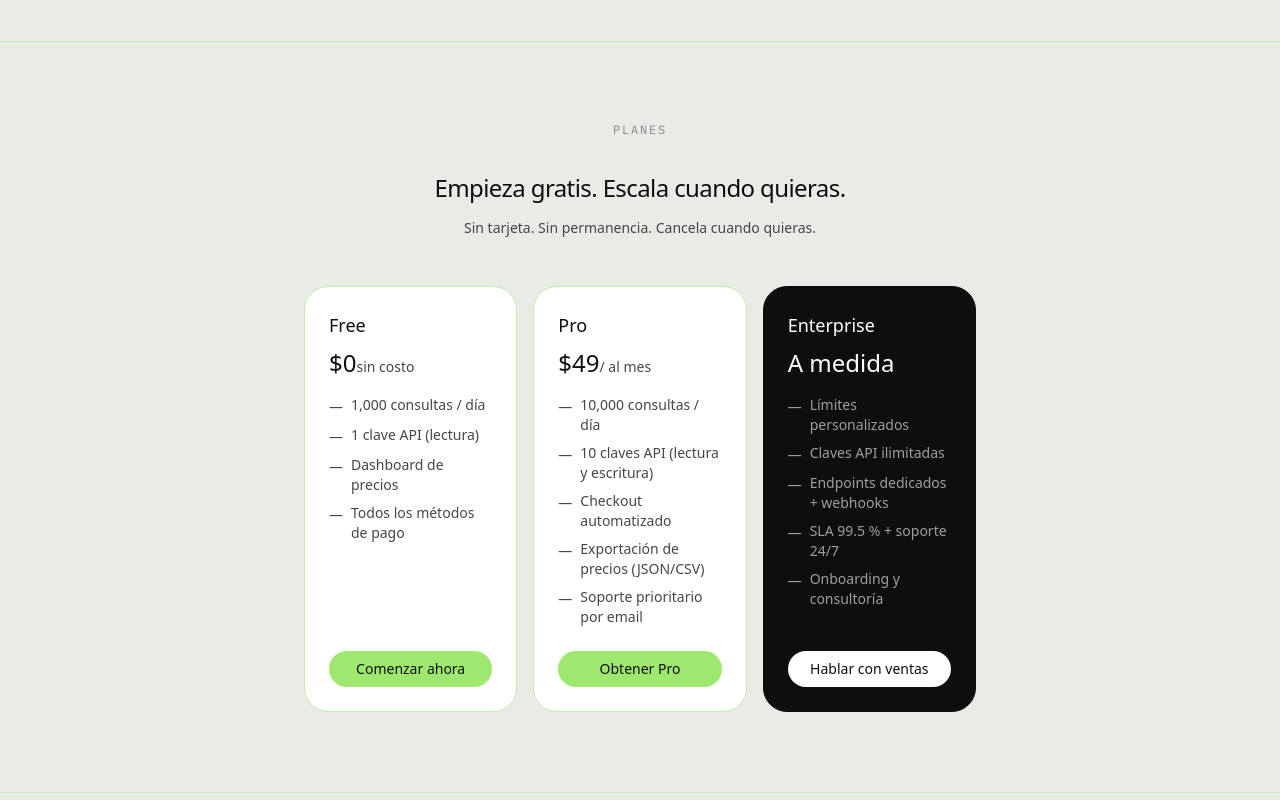
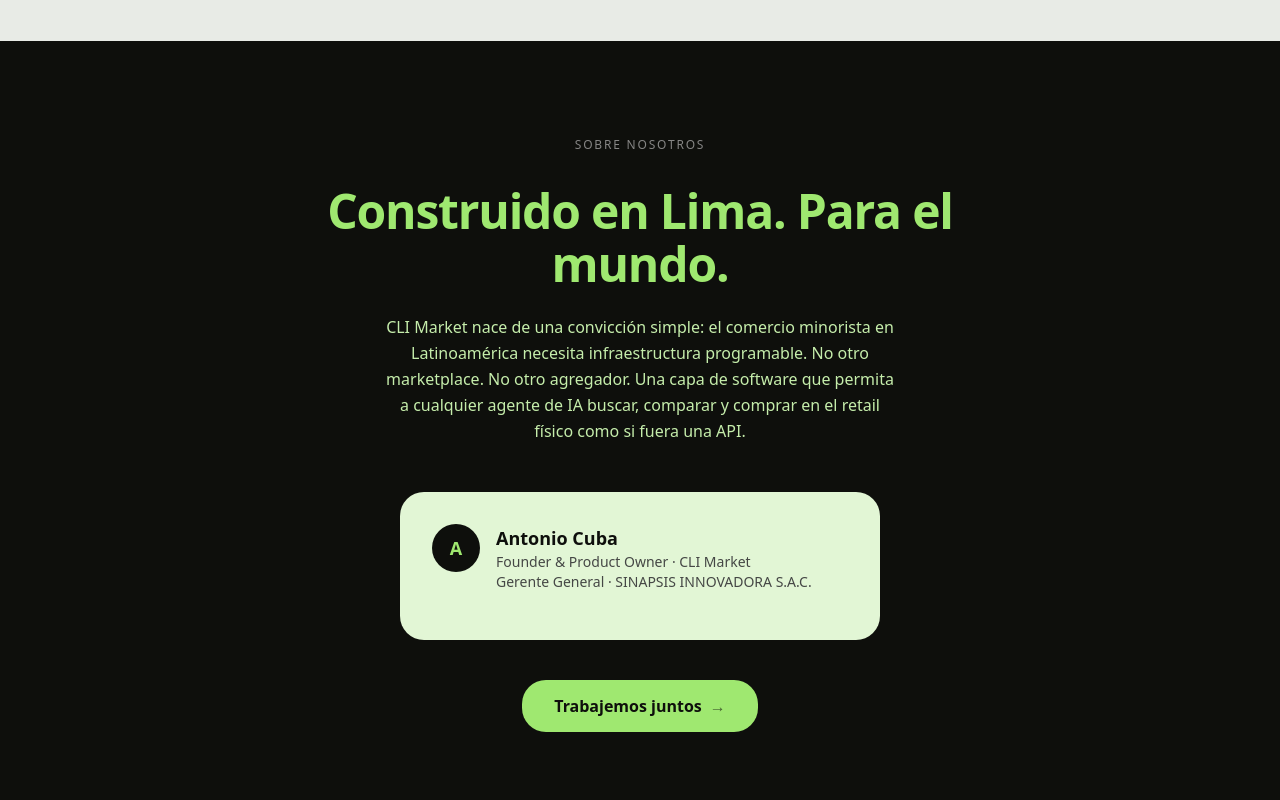
Before and after one commit to Treevu-ai/cli-market-world, a Next.js app in the folder landing/: page / in a window 1280 px wide. Shown: the part 5900-6700 px from the top of the page. Built offline with nearby package versions, Linux system fonts and the light colour scheme.

Commit message:
feat: AboutSection — startup dark band, Antonio Cuba Founder & PO, SINAPSIS S.A.C., Lima-built global vision

```diff
--- a/landing/app/page.tsx
+++ b/landing/app/page.tsx
@@ -3,6 +3,7 @@ import Hero from "@/components/Hero";
 import QuickstartAPI from "@/components/QuickstartAPI";
 import CoverageSection from "@/components/CoverageSection";
 import DataSection from "@/components/DataSection";
+import AboutSection from "@/components/AboutSection";
 import TerminalSection from "@/components/TerminalSection";
 import AgentDispatch from "@/components/AgentDispatch";
 import HowItWorks from "@/components/HowItWorks";
@@ -38,6 +39,7 @@ export default function Home() {
         <Features />
         <CoverageSection />
         <DataSection />
+        <AboutSection />
         <Pricing />
         <FAQ />
         <AgentDispatch />
--- /dev/null
+++ b/landing/components/AboutSection.tsx
@@ -0,0 +1,52 @@
+"use client";
+import { useLang } from "@/lib/LanguageContext";
+
+export default function AboutSection() {
+  const { lang } = useLang();
+  const isES = lang === "es";
+
+  return (
+    <section id="about" className="relative bg-[#0e0f0c] py-24">
+      <div className="max-w-[720px] mx-auto px-6 text-center">
+        <p className="text-xs text-[#868685] font-medium uppercase tracking-[0.15em] mb-8">
+          {isES ? "Sobre nosotros" : "About us"}
+        </p>
+        <h2 className="text-[clamp(32px,5vw,48px)] leading-[1.1] font-black text-[#9fe870] mb-6 tracking-tight">
+          {isES ? "Construido en Lima.\nPara el mundo." : "Built in Lima.\nFor the world."}
+        </h2>
+        <p className="text-base text-[#c5edab] max-w-lg mx-auto mb-12 leading-relaxed">
+          {isES
+            ? "CLI Market nace de una convicción simple: el comercio minorista en Latinoamérica necesita infraestructura programable. No otro marketplace. No otro agregador. Una capa de software que permita a cualquier agente de IA buscar, comparar y comprar en el retail físico como si fuera una API."
+            : "CLI Market was born from a simple conviction: Latin American retail needs programmable infrastructure. Not another marketplace. Not another aggregator. A software layer that lets any AI agent search, compare, and buy from physical retail as if it were an API."}
+        </p>
+
+        {/* Founder card */}
+        <div className="bg-[#e2f6d5] rounded-3xl p-8 text-left max-w-[480px] mx-auto">
+          <div className="flex items-start gap-4 mb-4">
+            <div className="w-12 h-12 rounded-full bg-[#0e0f0c] flex items-center justify-center shrink-0">
+              <span className="text-[#9fe870] text-lg font-black">A</span>
+            </div>
+            <div>
+              <h3 className="text-lg font-bold text-[#0e0f0c]">Antonio Cuba</h3>
+              <p className="text-sm text-[#454745]">
+                Founder & Product Owner · CLI Market
+              </p>
+              <p className="text-sm text-[#454745]">
+                {isES ? "Gerente General · SINAPSIS INNOVADORA S.A.C." : "General Manager · SINAPSIS INNOVADORA S.A.C."}
+              </p>
+            </div>
+          </div>
+        </div>
+
+        {/* Contact CTA */}
+        <div className="mt-10">
+          <a href="#contact"
+             className="inline-flex items-center gap-2 rounded-3xl bg-[#9fe870] text-[#0e0f0c] text-base font-semibold px-8 py-3.5 hover:bg-[#cdffad] transition-colors">
+            {isES ? "Trabajemos juntos" : "Let's work together"}
+            <span className="opacity-60">→</span>
+          </a>
+        </div>
+      </div>
+    </section>
+  );
+}
```
